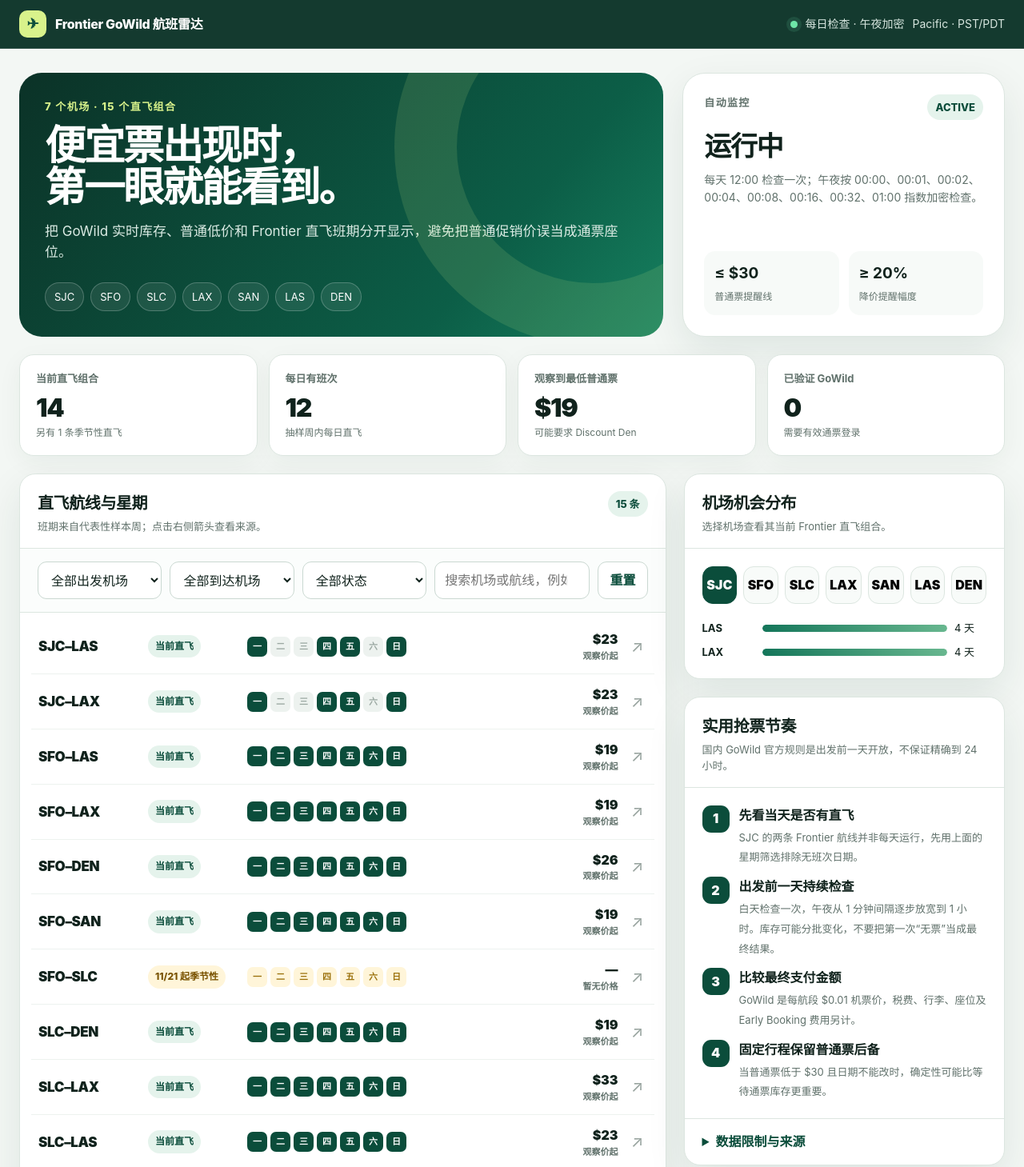
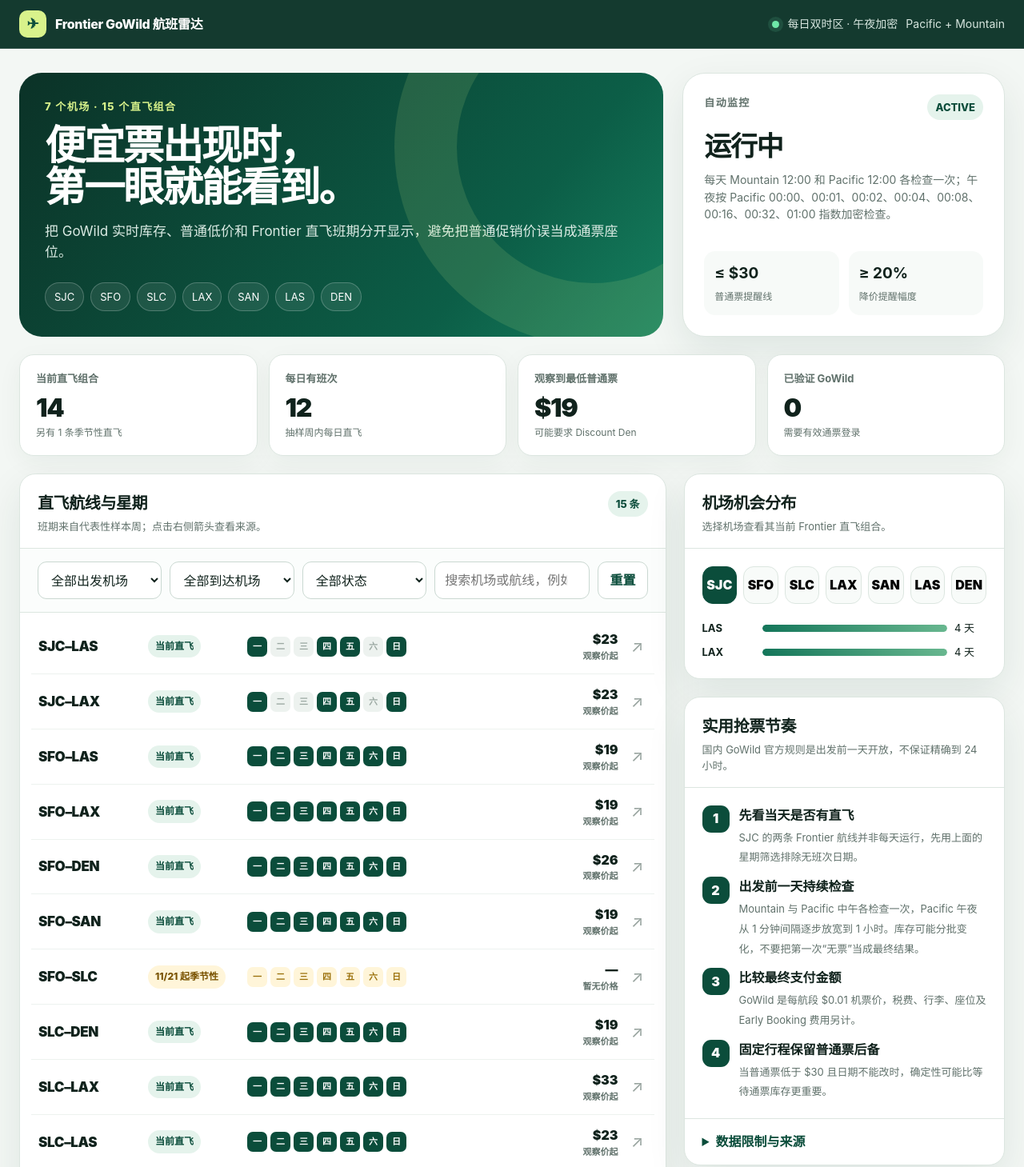
Before and after one commit to justneon99/frontier-gowild-dashboard, a plain HTML site: page dist/index.html in a window 1280 px wide. Shown: the top 1459 px of the page at 80% size. Drawn offline with Linux system fonts and the light colour scheme.

Commit message:
Add Mountain Time daily fare check

```diff
--- a/dist/index.html
+++ b/dist/index.html
@@ -90,7 +90,7 @@
   <header class="topbar">
     <div class="topbar-inner">
       <div class="brand"><span class="mark">✈</span><span>Frontier GoWild 航班雷达</span></div>
-      <div class="nav-meta"><i class="live-dot"></i><span>每日检查 · 午夜加密</span><span>Pacific · PST/PDT</span></div>
+      <div class="nav-meta"><i class="live-dot"></i><span>每日双时区 · 午夜加密</span><span>Pacific + Mountain</span></div>
     </div>
   </header>
   <main>
@@ -103,7 +103,7 @@
       </div>
       <aside class="monitor-card">
         <div class="monitor-head"><div><div class="monitor-title">自动监控</div><div class="monitor-big">运行中</div></div><span class="status-pill">ACTIVE</span></div>
-        <div class="monitor-sub">每天 12:00 检查一次；午夜按 00:00、00:01、00:02、00:04、00:08、00:16、00:32、01:00 指数加密检查。</div>
+        <div class="monitor-sub">每天 Mountain 12:00 和 Pacific 12:00 各检查一次；午夜按 Pacific 00:00、00:01、00:02、00:04、00:08、00:16、00:32、01:00 指数加密检查。</div>
         <div class="monitor-grid"><div class="mini"><b>≤ $30</b><span>普通票提醒线</span></div><div class="mini"><b>≥ 20%</b><span>降价提醒幅度</span></div></div>
       </aside>
     </section>
@@ -150,7 +150,7 @@
           <div class="panel-head"><div><h2>实用抢票节奏</h2><div class="sub">国内 GoWild 官方规则是出发前一天开放，不保证精确到 24 小时。</div></div></div>
           <div class="strategy">
             <div class="step"><div class="step-no">1</div><div><b>先看当天是否有直飞</b><span>SJC 的两条 Frontier 航线并非每天运行，先用上面的星期筛选排除无班次日期。</span></div></div>
-            <div class="step"><div class="step-no">2</div><div><b>出发前一天持续检查</b><span>白天检查一次，午夜从 1 分钟间隔逐步放宽到 1 小时。库存可能分批变化，不要把第一次“无票”当成最终结果。</span></div></div>
+            <div class="step"><div class="step-no">2</div><div><b>出发前一天持续检查</b><span>Mountain 与 Pacific 中午各检查一次，Pacific 午夜从 1 分钟间隔逐步放宽到 1 小时。库存可能分批变化，不要把第一次“无票”当成最终结果。</span></div></div>
             <div class="step"><div class="step-no">3</div><div><b>比较最终支付金额</b><span>GoWild 是每航段 $0.01 机票价，税费、行李、座位及 Early Booking 费用另计。</span></div></div>
             <div class="step"><div class="step-no">4</div><div><b>固定行程保留普通票后备</b><span>当普通票低于 $30 且日期不能改时，确定性可能比等待通票库存更重要。</span></div></div>
           </div>
```
